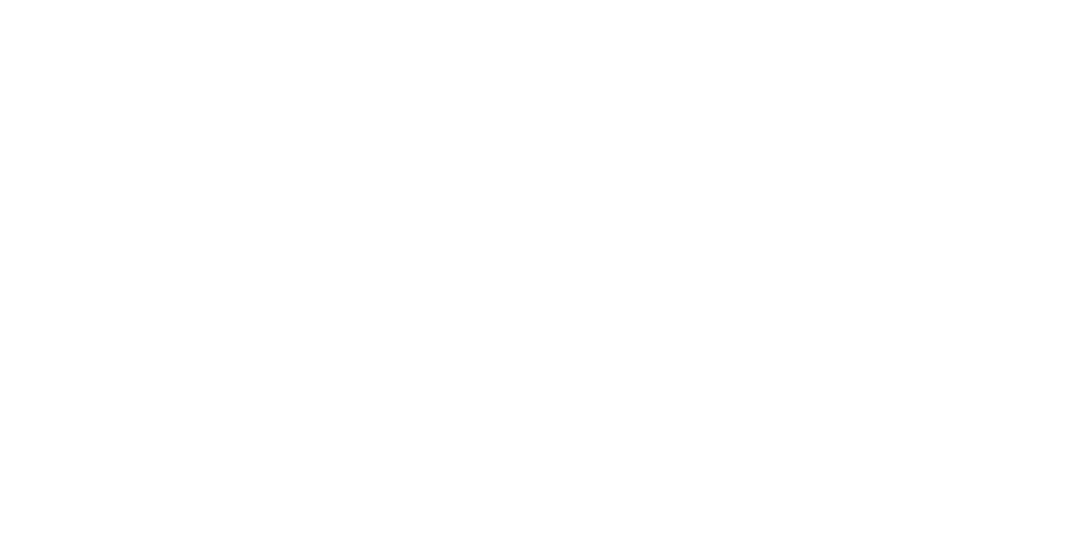
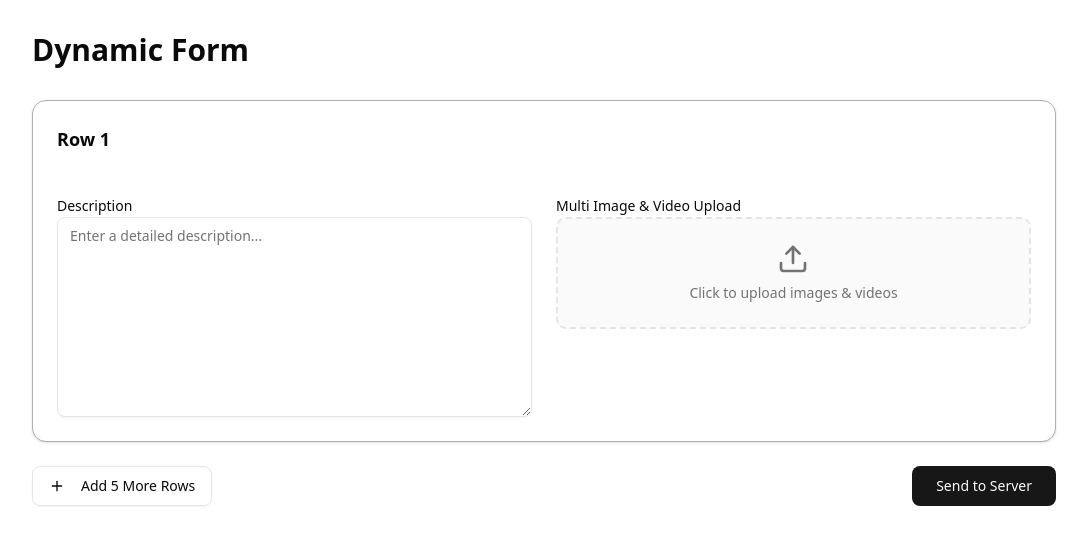
Before and after one commit to Kaustubh-Upare/Dynamic-Form, a React (Vite) app in the folder Client/: page / in a window 1280 px wide. Before the commit this address had no page. Shown: the top 544 px of the page, without its empty margins (96-1183 px from the left). Built offline with nearby package versions, Linux system fonts and the light colour scheme.

Commit message:
hard coded fix errr

```diff
--- a/Client/src/App.tsx
+++ b/Client/src/App.tsx
@@ -1,5 +1,4 @@
-import { useState } from 'react'
-import {BrowserRouter as Router,Routes,Route} from 'react-router-dom'
+import { Route, BrowserRouter as Router, Routes } from 'react-router-dom'
 import Home from './components/Home'
 
 function App() {
@@ -8,7 +7,7 @@
     <>
       <Router>
         <Routes>
-          <Route path='/h' element={<Home/>} />
+          <Route path='/' element={<Home/>} />
         </Routes>
       </Router>
     </>
--- a/Client/src/components/Home.tsx
+++ b/Client/src/components/Home.tsx
@@ -1,9 +1,6 @@
-import React from 'react'
 import DynamicForm from './DynamicForm'
 
-type Props = {}
-
-const Home = (props: Props) => {
+const Home = () => {
   return (
     <div className="min-h-screen bg-background p-4 md:p-8">
       <div className="mx-auto max-w-5xl">
```
